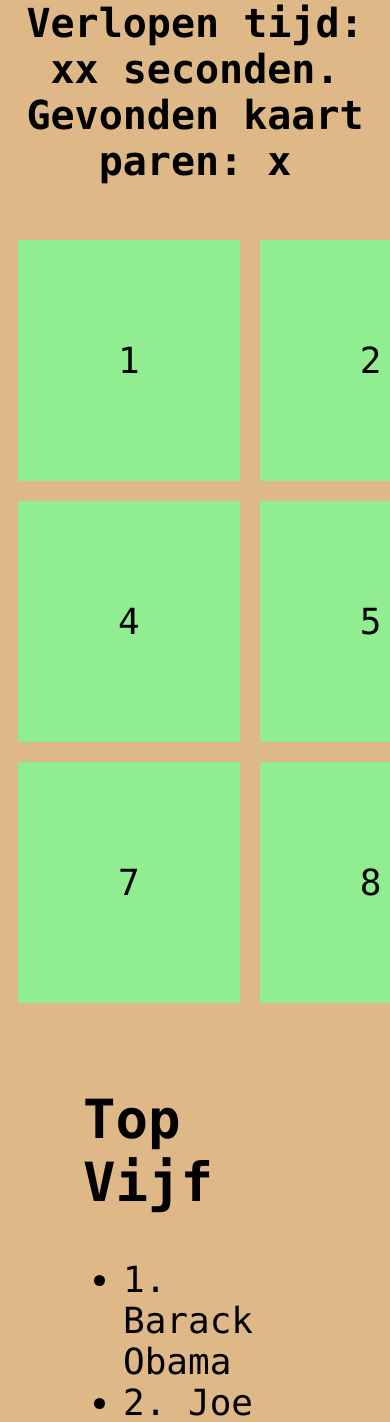
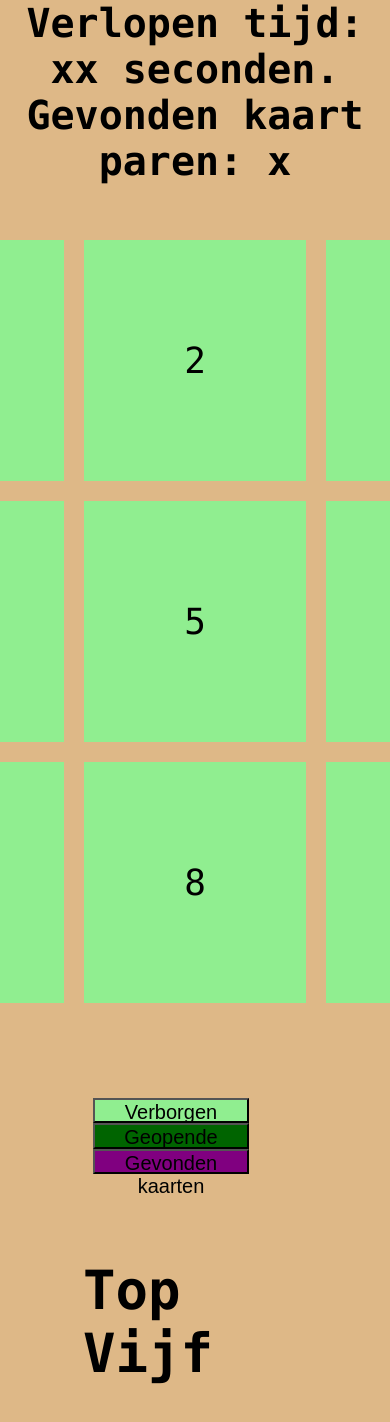
Before and after one commit to Karscoding/MemoryMania, a PHP site: page / in a window 390 px wide; the page is wider, and only the part inside the window is pictured. Shown: the part 157-1579 px from the top of that part. Run offline with PHP 8.4, Linux system fonts and the light colour scheme.

Commit message:
Color selection buttons V2
buttons staan nu onder grid, mobile first styling. board en color div id werken met flexbox

```diff
--- a/global.css
+++ b/global.css
@@ -31,7 +31,9 @@ p {
 }
 
 #board {
-    text-align: center;
+    display: flex;
+    justify-content: center;
+    text-align: left;
 }
 
 .grid-container {
@@ -51,7 +53,6 @@ p {
     font-size: 64px;
     width: 30vw;
     height: 7vh;
-
 }
 
 select {
@@ -81,10 +82,13 @@ select {
 
 .color-button-container {
     display: flex;
-    padding-bottom: 10px;
+    align-items: flex-start;
+    margin: 10px;
     flex-direction: column;
 }
 
 #color-selection {
-    text-align: right;
+    display: flex;
+    justify-content: left;
+    margin: 75px;
 }
--- a/index.html
+++ b/index.html
@@ -29,6 +29,13 @@
         <div class="grid-item">9</div>
     </div>
 </div>
+<div id="color-selection">
+    <div class="color-button-container">
+        <button class="color-button" id="closed-card-button">Verborgen kaarten</button>
+        <button class="color-button" id="opened-card-button">Geopende kaarten</button>
+        <button class="color-button" id="found-card-button"> Gevonden kaarten</button>
+    </div>
+</div>
 <div id="information">
     <div id="leaderboard">
         <h2>Top Vijf</h2>
@@ -55,13 +62,6 @@
             <option value="7x7">7x7</option>
         </select>
     </div>
-    <div id="color-selection">
-        <div class="color-button-container">
-            <button class="color-button" id="closed-card-button">Verborgen kaarten</button>
-            <button class="color-button" id="opened-card-button">Geopende kaarten</button>
-            <button class="color-button" id="found-card-button"> Gevonden kaarten</button>
-        </div>
-    </div>
     <button id="start-button">Start</button>
 </div>
 </body>
```
